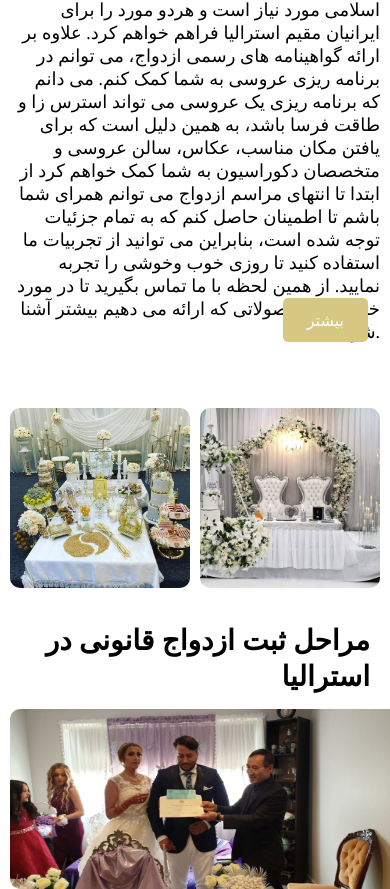
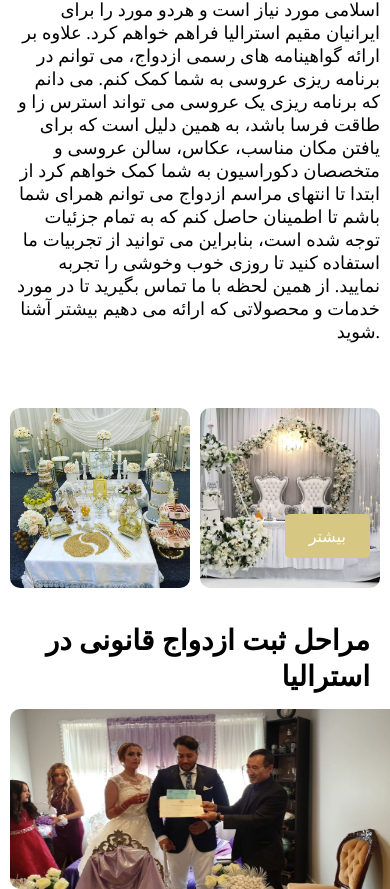
Before and after one commit to arefdevv/aref.github.io, a website: page farsi_index.html in a window 390 px wide. Shown: the part 2546-3435 px from the top of the page. Drawn offline with nearby package versions, Linux system fonts and the light colour scheme.

Commit message:
Update index.css

```diff
--- a/index.css
+++ b/index.css
@@ -709,8 +709,8 @@ input:checked + .first.para_farsi{
       margin: 5px;
     }
     .gallery_btn{
-      top: 362.5%;
-      left: 73%;
+      top: 362.5%!important;
+      left: 73%!important;
     }
 
     .enquiry{
```
